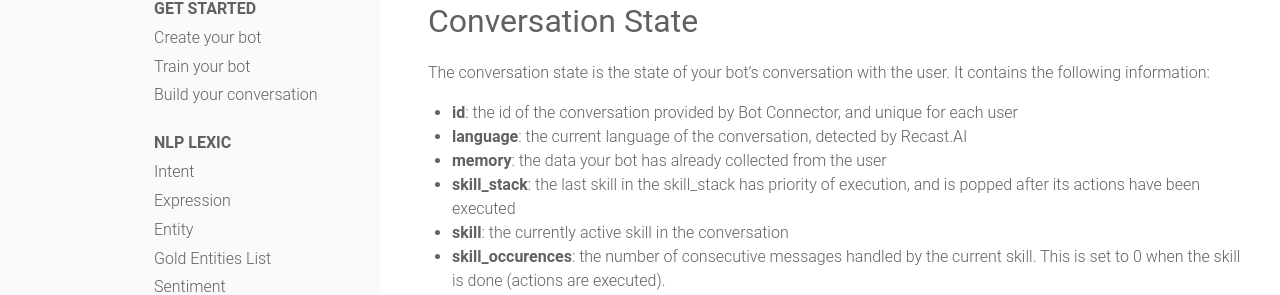
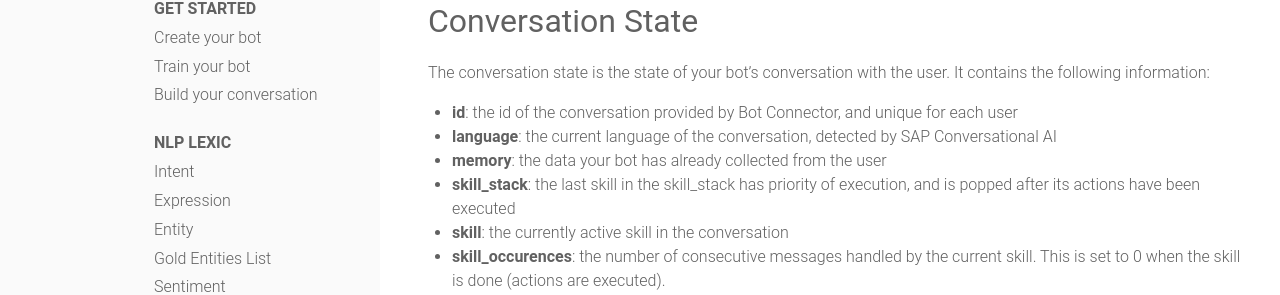
Before and after one commit to SAP-archive/docs, a Jekyll site: the page built from concepts/bot_builder/conversation_state.md, in a window 1280 px wide and 900 px high. Shown: the part 107-402 px from the top of the window. Built offline with Jekyll 4.4.1, drawn with Linux system fonts in a browser that asks for light colours; nearby versions of some CDN libraries; a style sheet for code colours, icons or effects is not loaded.

Commit message:
Update conversation_state.md

```diff
--- a/concepts/bot_builder/conversation_state.md
+++ b/concepts/bot_builder/conversation_state.md
@@ -7,7 +7,7 @@ permalink: /concepts/conversation-state
 The conversation state is the state of your bot's conversation with the user. It contains the following information:
 
 - **id**: the id of the conversation provided by Bot Connector, and unique for each user
-- **language**: the current language of the conversation, detected by Recast.AI
+- **language**: the current language of the conversation, detected by SAP Conversational AI
 - **memory**: the data your bot has already collected from the user
 - **skill_stack**: the last skill in the skill_stack has priority of execution, and is popped after its actions have been executed
 - **skill**: the currently active skill in the conversation
```
